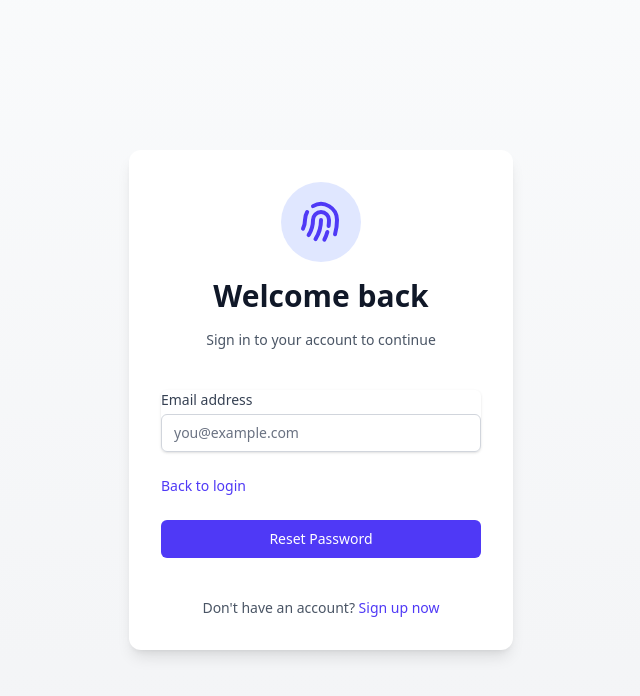
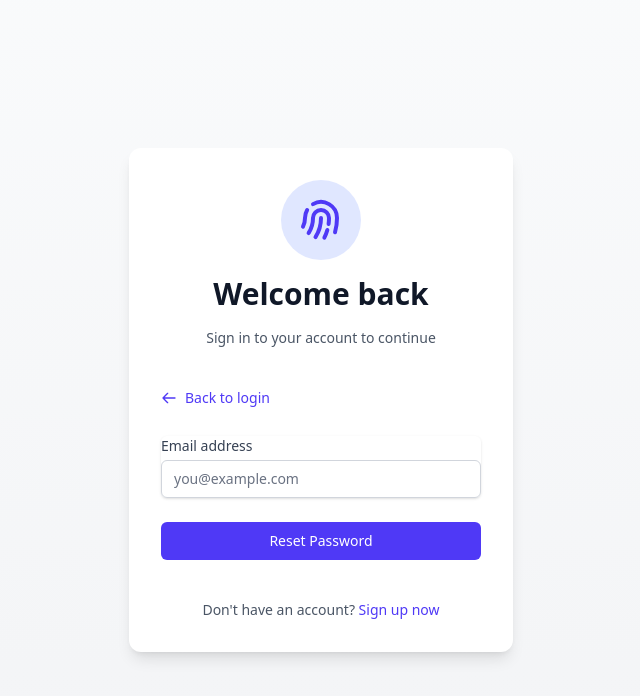
Before and after one commit to KingShivamX/Amdocs, a React (Vite) app in the folder frontend/: page /login in a window 1280 px wide. Both pictures are taken after a click on the button "Forgot password?". Shown: the top 696 px of the page, without its empty margins (319-959 px from the left). Built offline with nearby package versions, Linux system fonts and the light colour scheme; no server answers.

Commit message:
Add back button to password reset form with improved navigation and styling

```diff
--- a/frontend/src/components/auth/LoginForm.jsx
+++ b/frontend/src/components/auth/LoginForm.jsx
@@ -55,6 +55,30 @@ const LoginForm = () => {
   if (showResetPassword) {
     return (
       <div className="mt-8 space-y-6">
+        <div className="mb-6">
+          <button
+            type="button"
+            onClick={() => setShowResetPassword(false)}
+            className="inline-flex items-center text-sm font-medium text-indigo-600 hover:text-indigo-500 transition-colors duration-200"
+          >
+            <svg
+              className="mr-2 h-4 w-4"
+              fill="none"
+              stroke="currentColor"
+              viewBox="0 0 24 24"
+              xmlns="http://www.w3.org/2000/svg"
+            >
+              <path
+                strokeLinecap="round"
+                strokeLinejoin="round"
+                strokeWidth="2"
+                d="M10 19l-7-7m0 0l7-7m-7 7h18"
+              />
+            </svg>
+            Back to login
+          </button>
+        </div>
+
         <div className="rounded-md shadow-sm space-y-4">
           <div>
             <label htmlFor="reset-email" className="block text-sm font-medium text-gray-700 mb-1">Email address</label>
@@ -69,16 +93,6 @@ const LoginForm = () => {
               onChange={(e) => setResetEmail(e.target.value)}
             />
           </div>
-        </div>
-
-        <div className="flex items-center justify-between">
-          <button
-            type="button"
-            onClick={() => setShowResetPassword(false)}
-            className="text-sm font-medium text-indigo-600 hover:text-indigo-500"
-          >
-            Back to login
-          </button>
         </div>
 
         <div>
```
